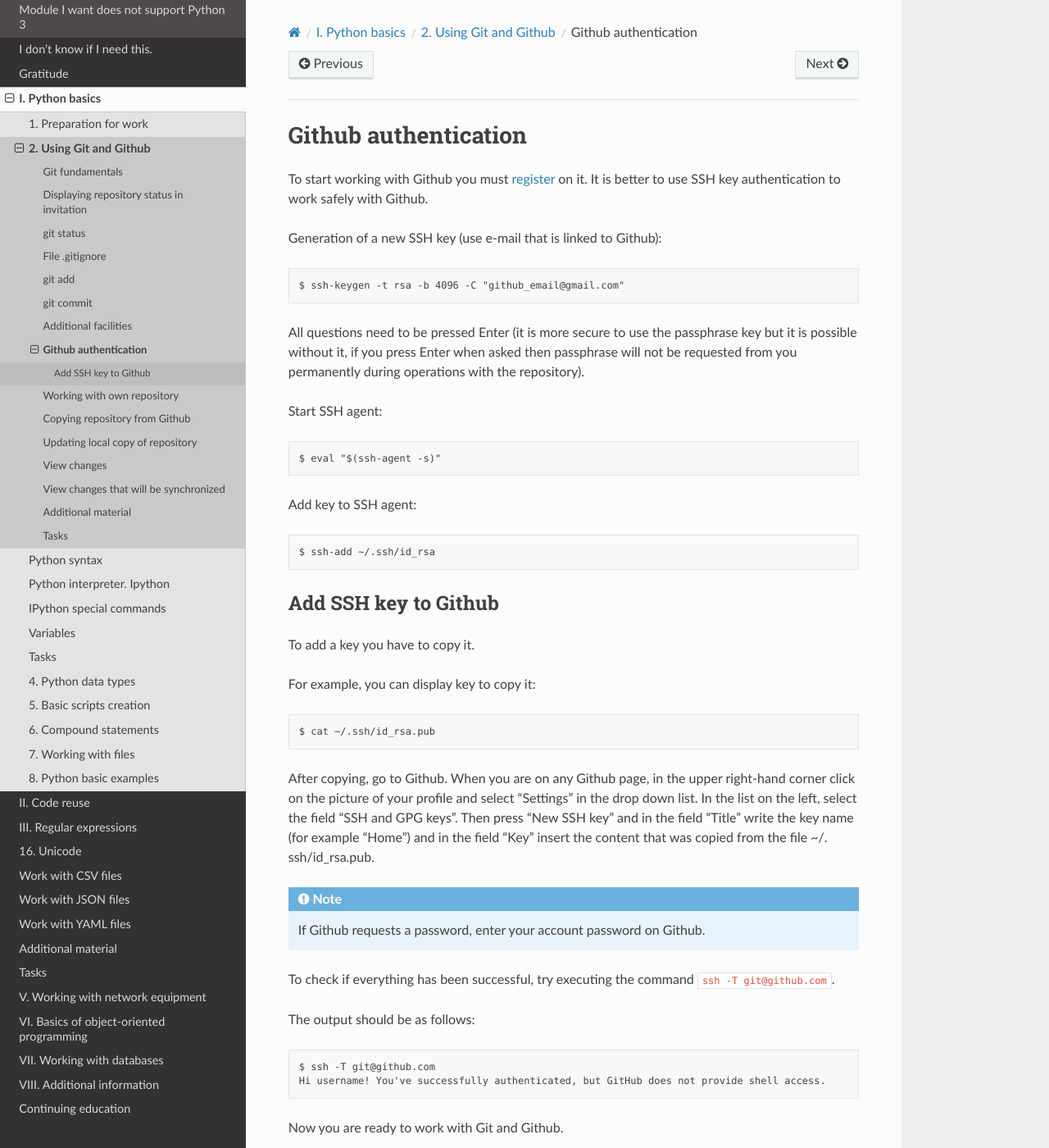
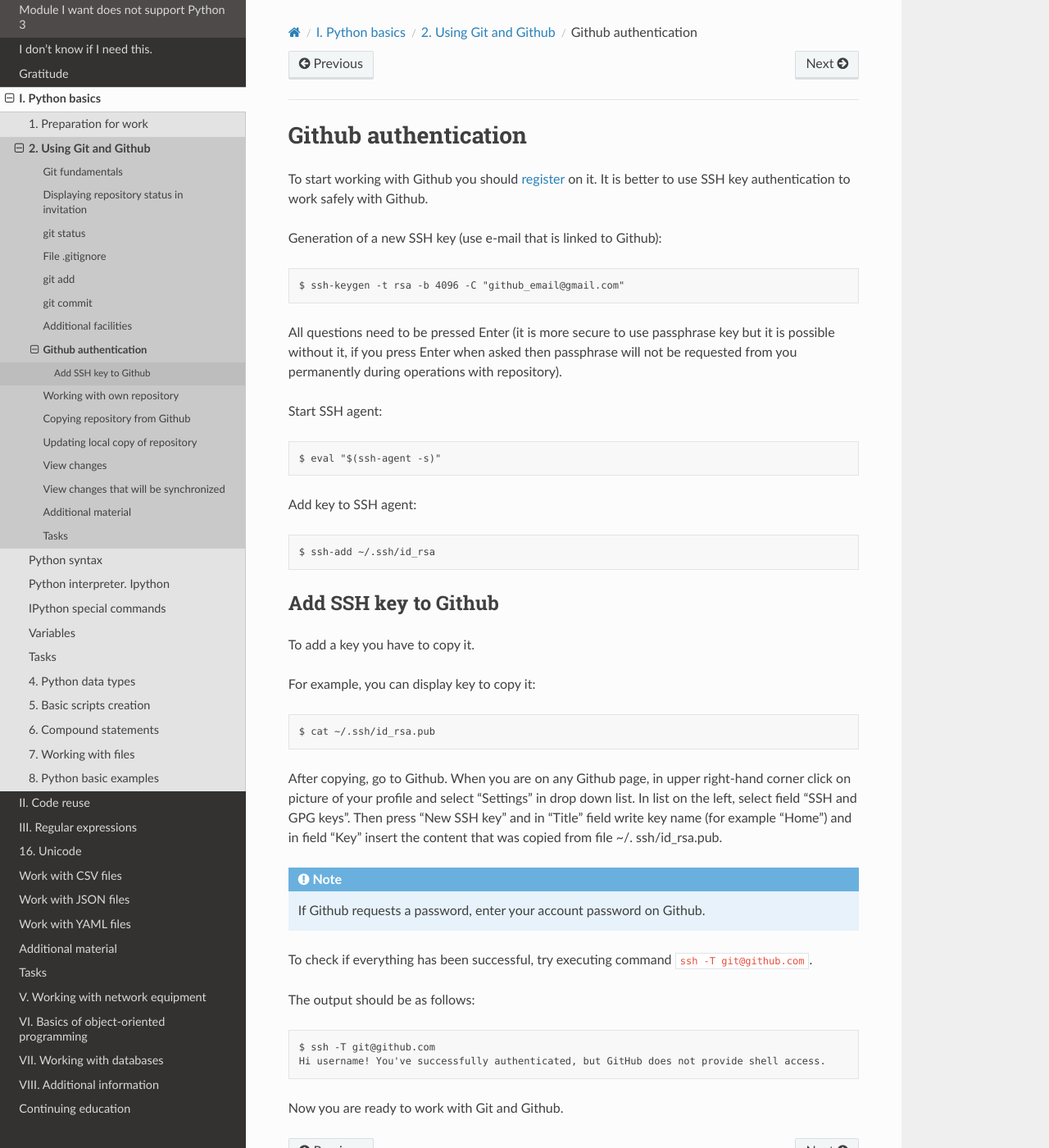
Before and after one commit to natenka/pyneng-book-en, a Sphinx documentation site: the page built from docs/source/book/02_git_github/git_github_auth.rst, in a window 1280 px wide and 1400 px high. Shown: the whole window at 82% size. Built offline with Sphinx 7.4.7 and the Read the Docs theme 2.0.0, drawn with Linux system fonts in a browser that asks for light colours; pages that are not in the unit, such as notebooks, are missing from menus.

Commit message:
Update git_github_auth.rst

```diff
--- a/docs/source/book/02_git_github/git_github_auth.rst
+++ b/docs/source/book/02_git_github/git_github_auth.rst
@@ -1,7 +1,7 @@
 Github authentication
 ~~~~~~~~~~~~~~~~~~~~~~~~
 
-To start working with Github you must
+To start working with Github you should
 `register <https://github.com/join>`__ on it. It is better to use SSH key authentication to work safely with Github.
 
 
@@ -11,7 +11,7 @@ Generation of a new SSH key (use e-mail that is linked to Github):
 
     $ ssh-keygen -t rsa -b 4096 -C "github_email@gmail.com"
 
-All questions need to be pressed Enter (it is more secure to use the passphrase key but it is possible without it, if you press Enter when asked then passphrase will not be requested from you permanently during operations with the repository).
+All questions need to be pressed Enter (it is more secure to use passphrase key but it is possible without it, if you press Enter when asked then passphrase will not be requested from you permanently during operations with repository).
 
 Start SSH agent:
 
@@ -36,12 +36,12 @@ For example, you can display key to copy it:
 
     $ cat ~/.ssh/id_rsa.pub
 
-After copying, go to Github. When you are on any Github page, in the upper right-hand corner click on the picture of your profile and select "Settings" in the drop down list. In the list on the left, select the field "SSH and GPG keys". Then press "New SSH key" and in the field "Title" write the key name (for example "Home") and in the field "Key" insert the content that was copied from the file ~/. ssh/id_rsa.pub.
+After copying, go to Github. When you are on any Github page, in upper right-hand corner click on picture of your profile and select "Settings" in drop down list. In list on the left, select field "SSH and GPG keys". Then press "New SSH key" and in "Title" field write key name (for example "Home") and in field "Key" insert the content that was copied from file ~/. ssh/id_rsa.pub.
 
 .. note::
     If Github requests a password, enter your account password on Github.
 
-To check if everything has been successful, try executing the command
+To check if everything has been successful, try executing command
 ``ssh -T git@github.com``.
 
 The output should be as follows:
```
